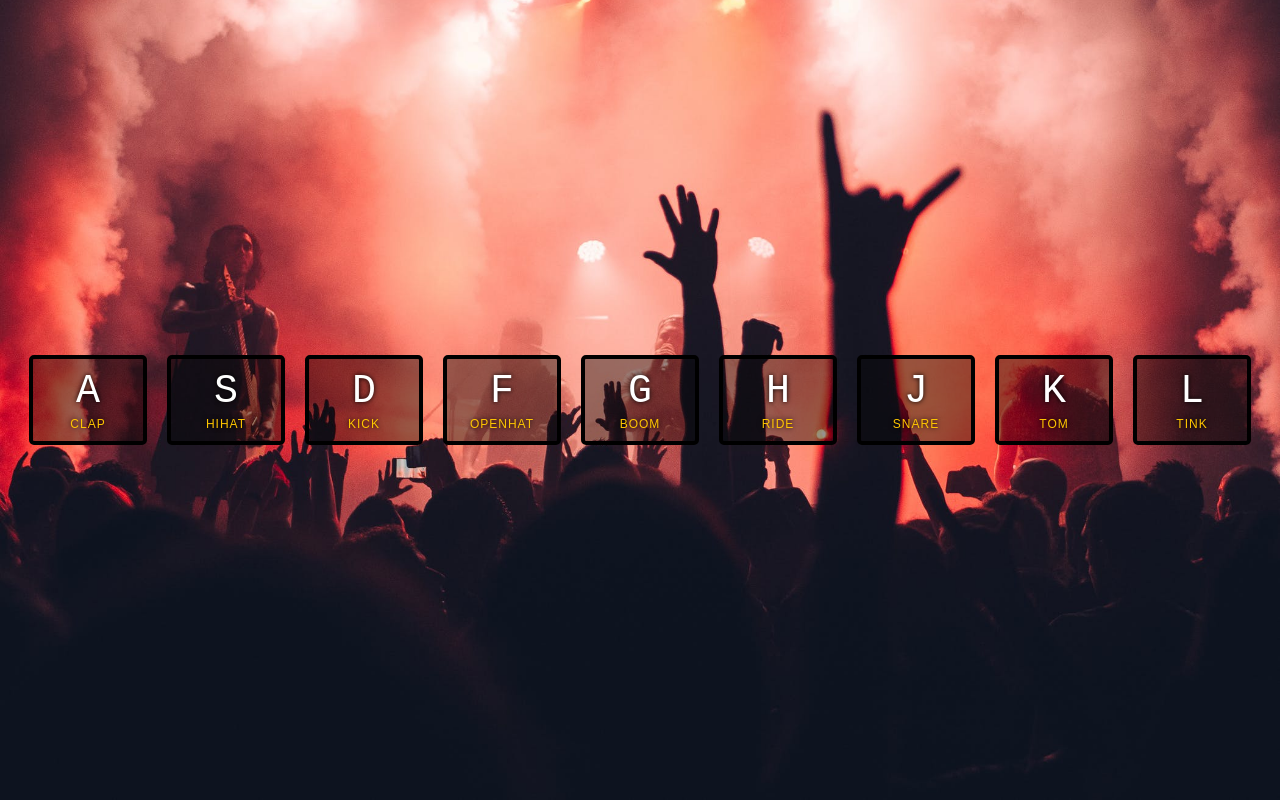
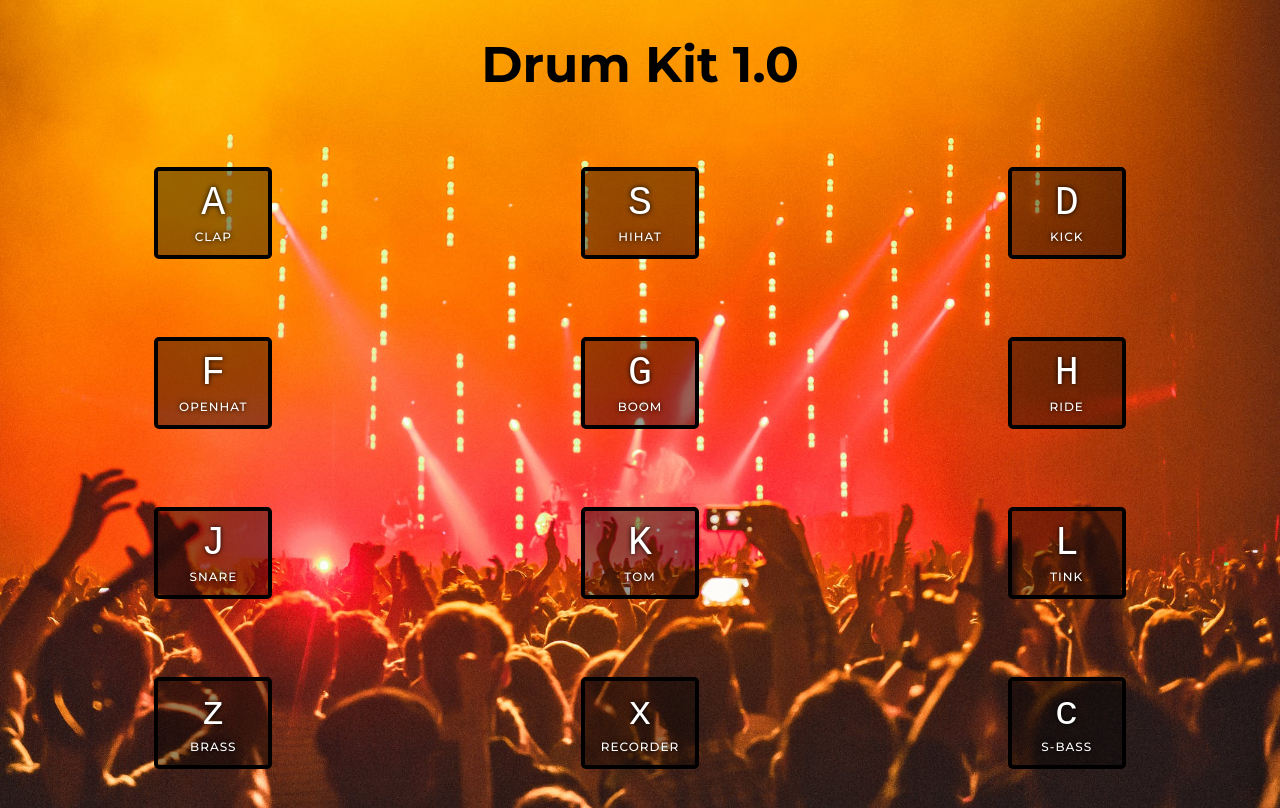
Before and after one commit to bevonbrye/30DayChallenge, a plain HTML site: page Day1DrumKit/index.html in a window 1280 px wide. Drawn offline with Linux system fonts and the light colour scheme.

Commit message:
add sounds

```diff
--- a/Day1DrumKit/css/style.css
+++ b/Day1DrumKit/css/style.css
@@ -1,6 +1,7 @@
+@import url('https://fonts.googleapis.com/css2?family=Montserrat:wght@500;600;700&display=swap');
 html {
     font-size: 10px;
-    background: url('/Day1DrumKit/concert.jpeg') bottom center;
+    background: url('/Day1DrumKit/concert1.jpeg') bottom center;
     background-size: cover;
 }
 
@@ -8,15 +9,21 @@ body,
 html {
     margin: 0;
     padding: 0;
-    font-family: sans-serif;
+    font-family: 'Montserrat', sans-serif;
+}
+
+h1 {
+    display: flex;
+    justify-content: center;
+    font-size: 5rem;
 }
 
 .keys {
-    display: flex;
-    flex: 1;
-    min-height: 100vh;
+    display: grid;
+    grid-template-columns: 1fr 1fr 1fr;
+    min-height: 85vh;
     align-items: center;
-    justify-content: center;
+    justify-items: center;
 }
 
 .key {
@@ -35,8 +42,8 @@ html {
 
 .playing {
     transform: scale(1.1);
-    border-color: #ffc600;
-    box-shadow: 0 0 1rem #ffc600;
+    border-color: white;
+    box-shadow: 0 0 1rem white;
 }
 
 kbd {
@@ -48,5 +55,5 @@ kbd {
     font-size: 1.2rem;
     text-transform: uppercase;
     letter-spacing: .1rem;
-    color: #ffc600;
+    color: white;
 }
--- a/Day1DrumKit/index.html
+++ b/Day1DrumKit/index.html
@@ -13,6 +13,7 @@
 <!-- keycode.info for corresponding keys -->
 
 <body>
+    <h1> Drum Kit 1.0</h1>
     <div class="keys">
         <div data-key="65" class="key">
             <kbd>A</kbd>
@@ -50,6 +51,18 @@
             <kbd>L</kbd>
             <span class="sound">tink</span>
         </div>
+        <div data-key="90" class="key">
+            <kbd>z</kbd>
+            <span class="sound">brass</span>
+        </div>
+        <div data-key="88" class="key">
+            <kbd>x</kbd>
+            <span class="sound">recorder</span>
+        </div>
+        <div data-key="67" class="key">
+            <kbd>c</kbd>
+            <span class="sound">s-bass</span>
+        </div>
     </div>
 
     <audio data-key="65" src="sounds/clap.wav"></audio>
@@ -61,6 +74,10 @@
     <audio data-key="74" src="sounds/snare.wav"></audio>
     <audio data-key="75" src="sounds/tom.wav"></audio>
     <audio data-key="76" src="sounds/tink.wav"></audio>
+    <audio data-key="90" src="sounds/FusionBass.wav"></audio>
+    <audio data-key="88" src="sounds/Recorder.wav"></audio>
+    <audio data-key="67" src="sounds/SharkBass.wav"></audio>
+
 
 </body>
 
```
Also changed, not shown: Day1DrumKit/concert.jpeg (deleted), Day1DrumKit/concert1.jpeg (added), 3 other files.
